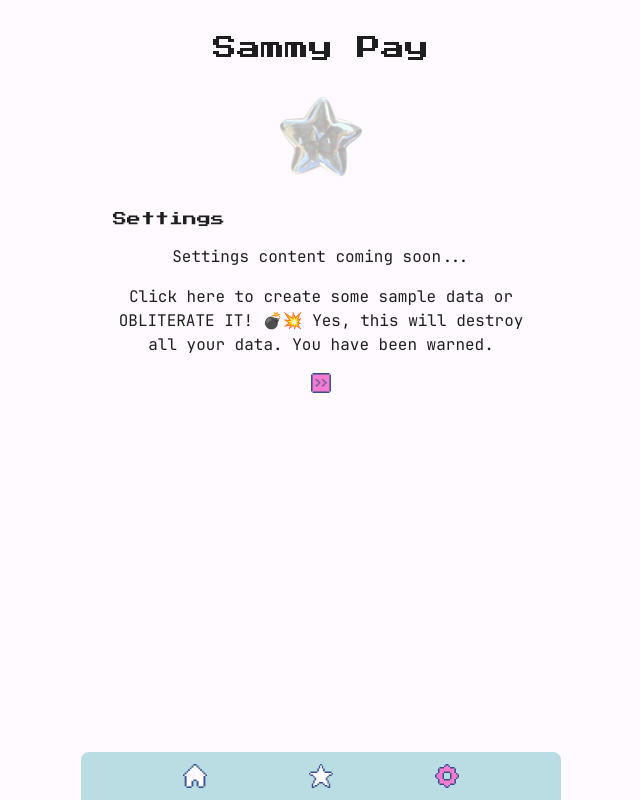
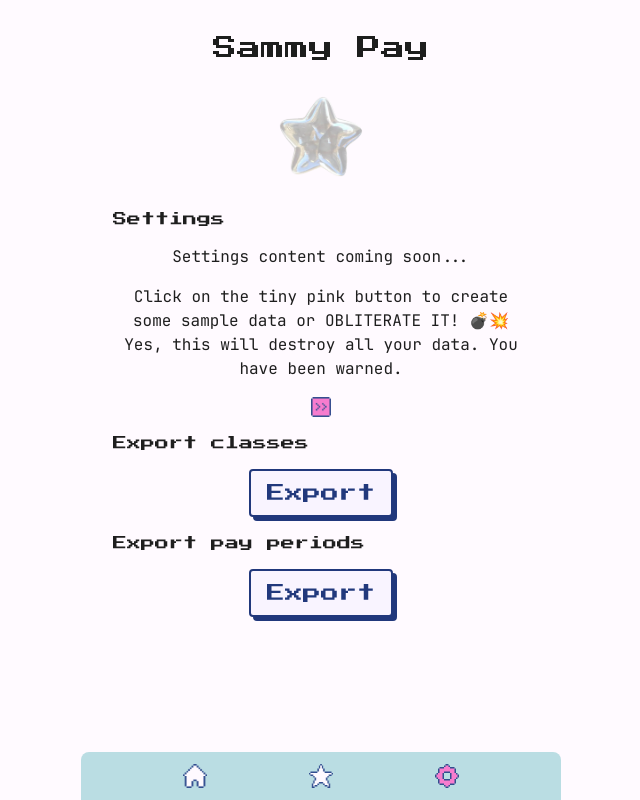
Before and after one commit to tbjp/sammy-pay, a Vue app: page /settings in a window 1280 px wide. Shown: the whole page, without its empty margins (319-959 px from the left). Built offline with nearby package versions, Linux system fonts and the light colour scheme.

Commit message:
Added an export to csv function

```diff
--- a/src/stores/store.js
+++ b/src/stores/store.js
@@ -69,12 +69,12 @@ export const useAppStore = defineStore('app', {
             id: crypto.randomUUID(),
             user_id: this.user.id,
             pay_period_id: payPeriod.id,
-            class_date: classDate.toISOString().split("T")[0],
-            end_time: endTime.toISOString().split("T")[0],
-            num_students: randomInt(4, 8),
-            num_bonus_students: randomInt(0, 3),
-            base_pay_per_class: 3000,
-            bonus_pay_per_student: 500,
+            class_date: classDate.toISOString(),
+            end_time: endTime.toISOString(),
+            num_students: randomInt(4, 12),
+            num_bonus_students: randomInt(0, 7),
+            base_pay_per_class: randomInt(20, 101),
+            bonus_pay_per_student: randomInt(1, 11),
             created_at: new Date(),
           })
         }
--- /dev/null
+++ b/src/utilities/export.js
@@ -0,0 +1,47 @@
+import { useAppStore } from '../stores/store'
+
+function exportCSV(key) {
+  const store = useAppStore()
+  const rows = store[key]
+
+  if (!rows.length) return
+
+  const headers = Object.keys(rows[0])
+
+  if (key === 'payPeriods') {
+    headers.push('calculated_pay')
+  }
+
+  const csv = [
+    headers.join(','), // header row
+    ...rows.map(row => {
+      return headers.map(h => {
+        let value = row[h]
+
+
+        // Special handling for calculated pay
+        if (h === 'calculated_pay' && key === 'payPeriods') {
+          value = store.calculatePayPeriod(row)
+        }
+
+        // Convert ISO string to 'YYYY-MM-DD HH:mm' if it's a date
+        if (['class_date', 'start_time', 'end_time'].includes(h) && typeof value === 'string' && value.includes('T')) {
+          const d = new Date(value)
+          value = d.toISOString().slice(0, 16).replace('T', ' ')
+        }
+
+        return JSON.stringify(value ?? '')
+      }).join(',')
+    })
+  ].join('\n')
+
+  const blob = new Blob([csv], { type: 'text/csv' })
+  const url = URL.createObjectURL(blob)
+  const a = document.createElement('a')
+  a.href = url
+  a.download = `${key}.csv`
+  a.click()
+  URL.revokeObjectURL(url)
+}
+
+export default exportCSV
--- a/src/views/Settings.vue
+++ b/src/views/Settings.vue
@@ -1,9 +1,11 @@
 <script setup>
 import { useAppStore } from "../stores/store";
 import SammyButton from "../components/SammyButton.vue";
+import PixelButton from "../components/PixelButton.vue";
 import ChevronRight from "../assets/images/icons/chevron/right.png";
 import Star from "../assets/images/star.webp";
 import { useRouter } from "vue-router";
+import exportCSV from "../utilities/export";
 
 const appStore = useAppStore();
 const router = useRouter();
@@ -19,8 +21,8 @@ function doStuff() {
     <img :src="Star" alt="Star" class="w-32 min-h-28" />
     <h2 class="font-display-pixel text-sm text-left w-full">Settings</h2>
     <p>Settings content coming soon...</p>
-    Click here to create some sample data or OBLITERATE IT! 💣💥 Yes, this will
-    destroy all your data. You have been warned.
+    Click on the tiny pink button to create some sample data or OBLITERATE IT!
+    💣💥 Yes, this will destroy all your data. You have been warned.
     <SammyButton class="w-5 h-5">
       <img
         :src="ChevronRight"
@@ -29,6 +31,13 @@ function doStuff() {
         @click="doStuff()"
       />
     </SammyButton>
+
+    <h3 class="font-display-pixel text-sm text-left w-full">Export classes</h3>
+    <PixelButton class="" @click="exportCSV('classes')">Export</PixelButton>
+    <h3 class="font-display-pixel text-sm text-left w-full">
+      Export pay periods
+    </h3>
+    <PixelButton class="" @click="exportCSV('payPeriods')">Export</PixelButton>
   </div>
 </template>
 
```
